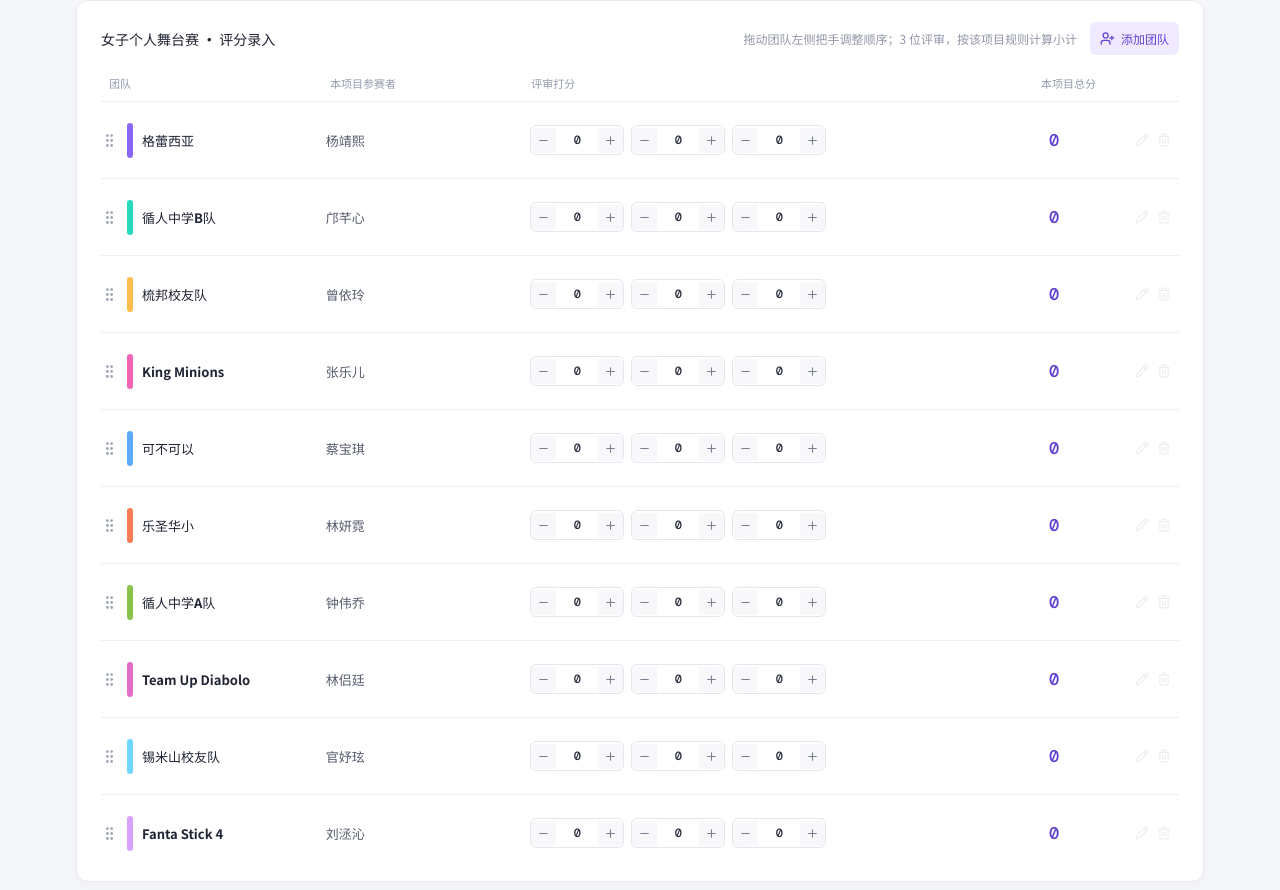
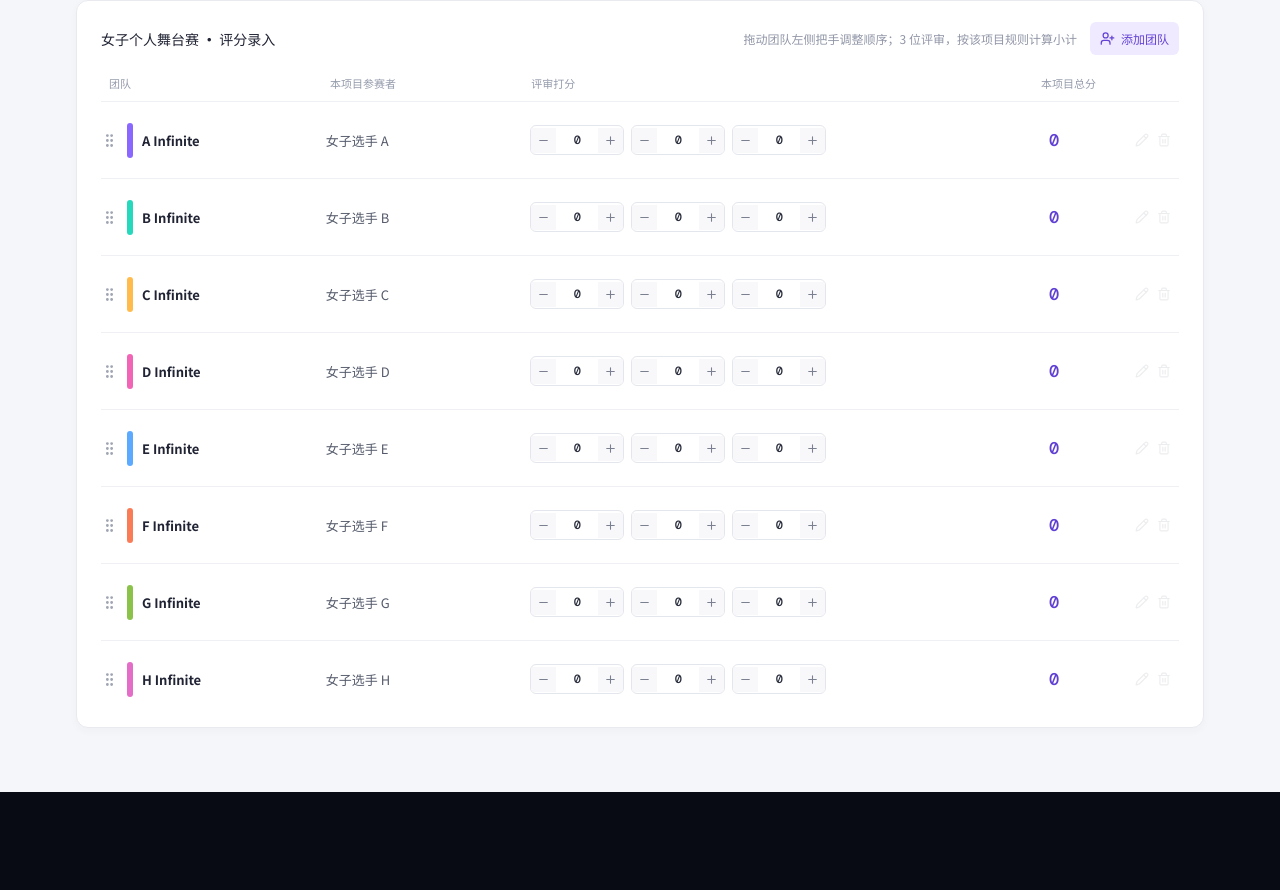
Before and after one commit to Zhiqian27/arena-spin-x-tournament, a React (Vite) app: page / in a window 1280 px wide. Shown: the part 756-1646 px from the top of the page. After the commit the page ends 1548 px from the top, so only its background shows below. Built offline with nearby package versions, Linux system fonts and the light colour scheme; a web font is replaced by a local one.

Commit message:
Reset new tournaments to base teams

```diff
--- a/src/App.tsx
+++ b/src/App.tsx
@@ -27,21 +27,8 @@ const STORE_KEY = 'spinx-team-tournament-v2'
 const ARCHIVE_STORE_KEY = 'spinx-team-tournament-archives-v1'
 const EVENT_NAME = '2026 Spin-X Tournament'
 const scoreSet = (count: number) => Array.from({ length: count }, () => 0)
-const initialTeams: Team[] = [
-  { id: 1, drawOrder: 1, name: '格蕾西亚', color: '#8a68ff', female: '杨靖熙', male: '闵维钲', duo: '许凯泽 / 曾科杰', scores: { women: scoreSet(3), men: scoreSet(3), duo: scoreSet(3), team: scoreSet(6) } },
-  { id: 2, drawOrder: 2, name: '循人中学B队', color: '#26d9bd', female: '邝芊心', male: '彭浩境', duo: '黄健盛 / 周骏彬', scores: { women: scoreSet(3), men: scoreSet(3), duo: scoreSet(3), team: scoreSet(6) } },
-  { id: 3, drawOrder: 3, name: '梳邦校友队', color: '#ffbc4d', female: '曾依玲', male: '吴子轩', duo: '游凯竣 / 林汇勇', scores: { women: scoreSet(3), men: scoreSet(3), duo: scoreSet(3), team: scoreSet(6) } },
-  { id: 4, drawOrder: 4, name: 'King Minions', color: '#f264b6', female: '张乐儿', male: '李治颖', duo: '梁乐瑶 / 张艾嘉', scores: { women: scoreSet(3), men: scoreSet(3), duo: scoreSet(3), team: scoreSet(6) } },
-  { id: 5, drawOrder: 5, name: '可不可以', color: '#5caaff', female: '蔡宝琪', male: '陈展晖', duo: '吴芷芊 / 蔡惠亦', scores: { women: scoreSet(3), men: scoreSet(3), duo: scoreSet(3), team: scoreSet(6) } },
-  { id: 6, drawOrder: 6, name: '乐圣华小', color: '#fa7c57', female: '林妍霓', male: '黃俊翔', duo: '林宸名 / 陈志堂', scores: { women: scoreSet(3), men: scoreSet(3), duo: scoreSet(3), team: scoreSet(6) } },
-  { id: 7, drawOrder: 7, name: '循人中学A队', color: '#8bc34a', female: '钟伟乔', male: '王浩熙', duo: '叶倬宇 / 刘铠滕', scores: { women: scoreSet(3), men: scoreSet(3), duo: scoreSet(3), team: scoreSet(6) } },
-  { id: 8, drawOrder: 8, name: 'Team Up Diabolo', color: '#e46dc8', female: '林侣廷', male: '陈祉邑', duo: '陈祉佑 / 温俊腾', scores: { women: scoreSet(3), men: scoreSet(3), duo: scoreSet(3), team: scoreSet(6) } },
-  { id: 9, drawOrder: 9, name: '锡米山校友队', color: '#6fd6ff', female: '官妤玹', male: '余星俊', duo: '曾宇森 / 彭政晖', scores: { women: scoreSet(3), men: scoreSet(3), duo: scoreSet(3), team: scoreSet(6) } },
-  { id: 10, drawOrder: 10, name: 'Fanta Stick 4', color: '#d6a1ff', female: '刘洆沁', male: '林苡庸', duo: '戴宗礼 / 孙子惞', scores: { women: scoreSet(3), men: scoreSet(3), duo: scoreSet(3), team: scoreSet(6) } },
-]
-
-const oldExampleNames = ['A Infinite', 'B Infinite', 'C Infinite', 'D Infinite', 'E Infinite', 'F Infinite', 'G Infinite', 'H Infinite']
-const isOldExampleRoster = (teams?: Team[]) => teams?.length === oldExampleNames.length && teams.every((team, index) => team.name === oldExampleNames[index])
+const initialColors = ['#8a68ff', '#26d9bd', '#ffbc4d', '#f264b6', '#5caaff', '#fa7c57', '#8bc34a', '#e46dc8']
+const initialTeams: Team[] = ['A', 'B', 'C', 'D', 'E', 'F', 'G', 'H'].map((letter, index) => ({ id: index + 1, drawOrder: index + 1, name: `${letter} Infinite`, color: initialColors[index], female: `女子选手 ${letter}`, male: `男子选手 ${letter}`, duo: `双人选手 ${letter}1 / ${letter}2`, scores: { women: scoreSet(3), men: scoreSet(3), duo: scoreSet(3), team: scoreSet(6) } }))
 
 const normalizeScore = (value: number) => Number.isFinite(value) ? value : 0
 const stageTotal = (team: Team, stage: StageKey) => calculateStageScore(team.scores[stage], stage)
@@ -68,8 +55,8 @@ const downloadArchive = (archive: TournamentArchive) => {
 function useTournament() {
   const saved = localStorage.getItem(STORE_KEY)
   const parsed = saved ? JSON.parse(saved) : null
-  const [teams, setTeams] = useState<Team[]>(() => normalizeTeams(isOldExampleRoster(parsed?.teams) ? initialTeams : parsed?.teams ?? initialTeams))
-  const [publishedTeams, setPublishedTeams] = useState<Team[]>(() => normalizeTeams(isOldExampleRoster(parsed?.publishedTeams) ? initialTeams : parsed?.publishedTeams ?? initialTeams))
+  const [teams, setTeams] = useState<Team[]>(() => normalizeTeams(parsed?.teams ?? initialTeams))
+  const [publishedTeams, setPublishedTeams] = useState<Team[]>(() => normalizeTeams(parsed?.publishedTeams ?? initialTeams))
   const [announcement, setAnnouncement] = useState<Announcement>(parsed?.announcement ?? null)
   const [eventName, setEventName] = useState<string>(() => typeof parsed?.eventName === 'string' ? parsed.eventName : EVENT_NAME)
   useEffect(() => { localStorage.setItem(STORE_KEY, JSON.stringify({ teams, publishedTeams, announcement, eventName })) }, [teams, publishedTeams, announcement, eventName])
@@ -176,11 +163,10 @@ function Control({ eventName, setEventName, teams, setTeams, publishedTeams, set
   const startNewTournament = () => {
     const nextName = window.prompt('请输入下一届赛事名称', EVENT_NAME)
     if (nextName === null) return
-    if (!window.confirm('确定开启下一届赛事吗？当前成绩将被清空，请先保存本届成绩。')) return
-    const reset = (current: Team[]) => current.map(team => ({ ...team, submittedAt: undefined, scores: { women: scoreSet(3), men: scoreSet(3), duo: scoreSet(3), team: scoreSet(6) } }))
+    if (!window.confirm('确定开启下一届赛事吗？当前队伍资料与成绩都会重置为 8 个基础团队，请先保存本届成绩。')) return
     setEventName(nextName.trim() || EVENT_NAME)
-    setTeams(reset)
-    setPublishedTeams(reset)
+    setTeams(cloneTeams(initialTeams))
+    setPublishedTeams(cloneTeams(initialTeams))
     clearAnnouncement()
   }
   const archiveTournament = () => {
```
